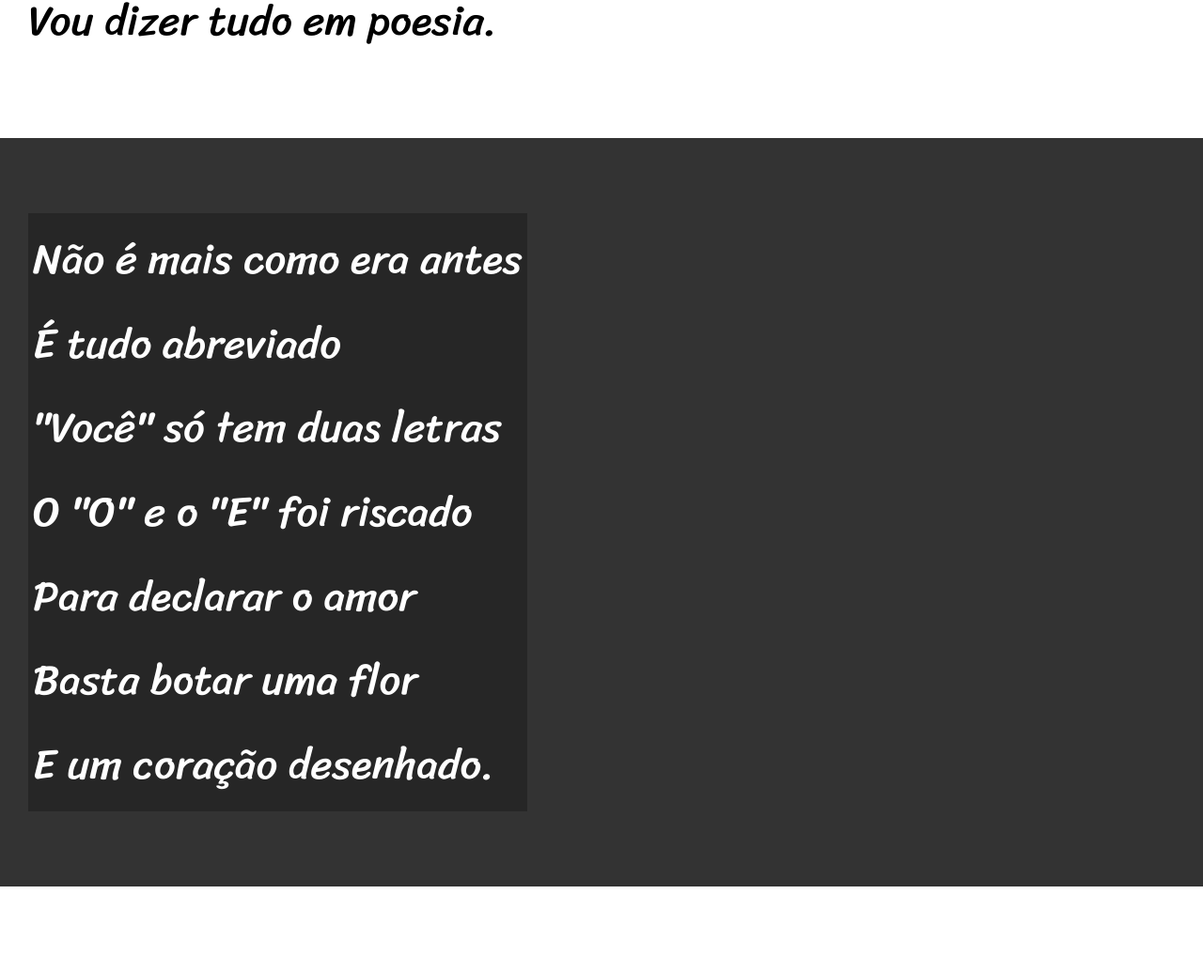
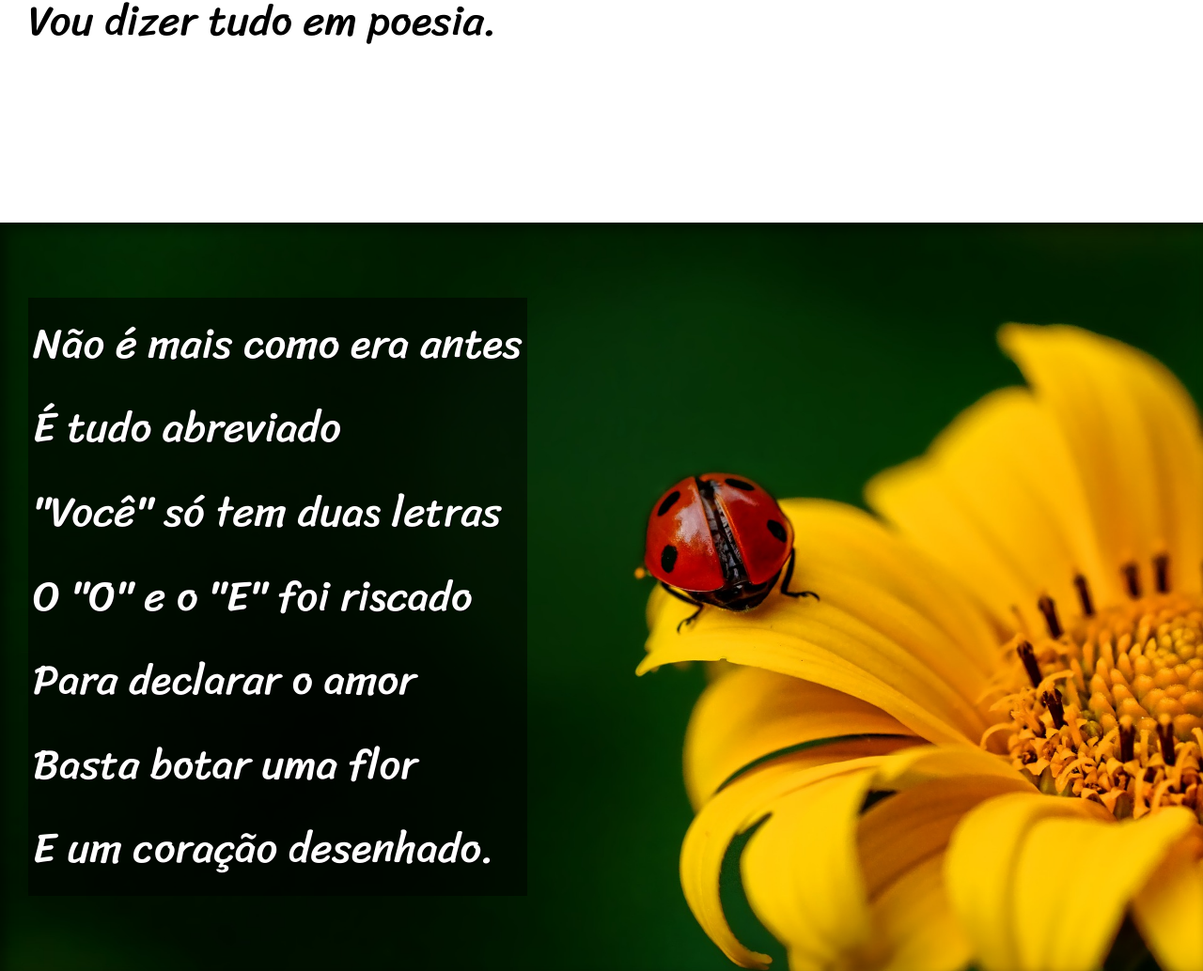
Before and after one commit to glaucia2910/html-css, a plain HTML site: page desafios/d012/index.html in a window 1280 px wide. Shown: the part 900-1934 px from the top of the page at 94% size. Drawn offline with Linux system fonts and the light colour scheme.

Commit message:
atualização desafio 012

```diff
--- a/desafios/d012/estilo/style.css
+++ b/desafios/d012/estilo/style.css
@@ -60,6 +60,10 @@ section{
     font-size: 3.5vw;
 }
 
+section > p{
+    padding-bottom: 2em;
+}
+
 section.normal{
     background-color: white;
     color: black;
@@ -69,12 +73,26 @@ section.normal{
 section.imagem{
     background-color: rgba(51, 51, 51);
     color: white;
+    box-shadow: inset 6px 6px 13px 0px rgba(0, 0, 0, 0.481);
+    background-attachment: fixed;
 }
 
 section.imagem > p{
     display: inline-block;
     padding: 5px;
-    background-color: rgba(0, 0, 0, 0.253);
+    background-color: rgba(0, 0, 0, 0.514);
+    text-shadow: 1px 1px 0px black;
+}
+
+section#img01{
+    background-image: url('../imagens/background001.jpg');
+    background-position: right center;
+    background-size: cover;
+}
+
+section#img02{
+    background-image: url('../imagens/background002.jpg');
+    background-size: cover;
 }
 
 footer{
--- a/desafios/d012/index.html
+++ b/desafios/d012/index.html
@@ -28,7 +28,7 @@
         </p>
     </section>
 
-    <section class="imagem">
+    <section class="imagem" id="img01">
         <p>
             Não é mais como era antes<br>
             É tudo abreviado<br>
@@ -61,7 +61,7 @@
         </p>
     </section>
 
-    <section class="imagem">
+    <section class="imagem" id="img02">
         <p>
             Tenho saudade das cartas<br>
             Escritas com a própria mão<br>
```
